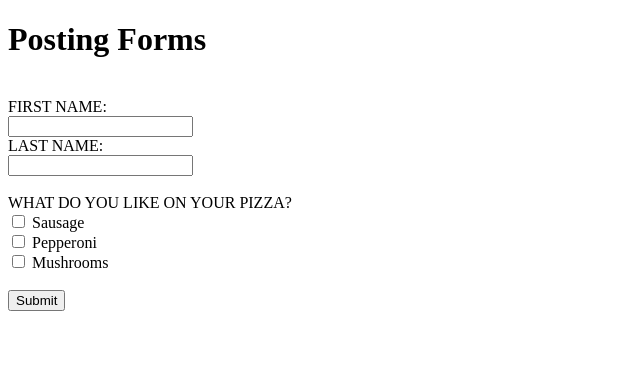
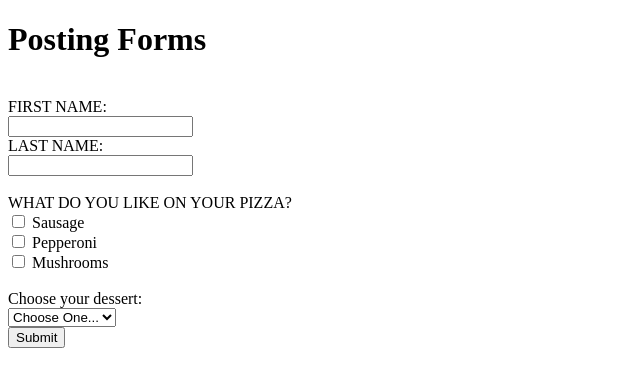
Before and after one commit to disensee/Advnaced-Web-Dev-Class-Repo, a PHP site: page /simple-form.php in a window 1280 px wide. Shown: the top 387 px of the page, without its empty margins (0-640 px from the left). Run offline with PHP 8.4, Linux system fonts and the light colour scheme.

Commit message:
Added dessert select box and validation for dessert select box

```diff
--- a/php/simple-form.php
+++ b/php/simple-form.php
@@ -3,6 +3,7 @@
 $first_name = "";
 $last_name = "";
 $pizza_toppings = array();
+$dessert_choice = "";
 
 $validation_errors = array();
 
@@ -19,6 +20,7 @@ if($_SERVER['REQUEST_METHOD'] == "POST"){
 
   //SHORTCUT FOR ABOVE IF STATEMENT
     $pizza_toppings = $_POST['pizza_toppings'] ?? $pizza_toppings;
+    $dessert_choice = $_POST['dessert_choice'];
 
   //STEP 2 - Validate the user input
   //If we find a problem with something
@@ -36,6 +38,10 @@ if($_SERVER['REQUEST_METHOD'] == "POST"){
     $validation_errors['pizza_toppings'] = wrap_err_msg("Please choose at least one topping");
   }
 
+  if($dessert_choice == 0){
+    $validation_errors['dessert_choice'] = wrap_err_msg("Please choose a dessert");
+  }
+
   //STEP 3 - If there are no validation error messages then we can process the data
   if(empty($validation_errors)){
     echo("Thanks, we are processing your data!");
@@ -45,17 +51,6 @@ if($_SERVER['REQUEST_METHOD'] == "POST"){
 
 function wrap_err_msg($msg){
   return "<span class=\"validation\">$msg</span>";
-}
-
-function isChecked($chkName, $value){
-  if(!empty($_POST[$chkName])){
-    foreach($_POST[$chkName] as $chkValue){
-      if($chkValue == $value){
-        return true;
-      }
-    }
-  }
-  return false;
 }
 
 ?>
@@ -102,44 +97,36 @@ function isChecked($chkName, $value){
       //if(isset($validation_errors['pizza_toppings'])){
       //  echo($validation_errors['pizza_toppings']);
       //}
-
       echo($validation_errors['pizza_toppings'] ?? "");
       ?>
       <br>
       <input type="checkbox" name="pizza_toppings[]" value="sausage"
       <?php
-      //MY WAY
-      if(isChecked('pizza_toppings', 'sausage')){
-        echo("checked");
-      }
-
-      //NIALLS WAY
-      //echo(in_array("sausage", $pizza_toppings) ? "checked" : "");
+      echo(in_array("sausage", $pizza_toppings) ? "checked" : "");
       ?>
       /> Sausage
       <br>
       <input type="checkbox" name="pizza_toppings[]" value="pepperoni"
       <?php
-      //MY WAY
-      if(isChecked('pizza_toppings', 'pepperoni')){
-        echo("checked");
-      }
-
-      //NIALLS WAY
-      //echo(in_array("pepperoni", $pizza_toppings) ? "checked" : "");
+      echo(in_array("pepperoni", $pizza_toppings) ? "checked" : "");
       ?>/> Pepperoni
       <br>
       <input type="checkbox" name="pizza_toppings[]" value="mushrooms"
       <?php
-      //MY WAY
-      if(isChecked('pizza_toppings', 'mushrooms')){
-        echo("checked");
-      }
-
-      //NIALLS WAY
-      //echo(in_array("mushrooms", $pizza_toppings) ? "checked" : "");
+      echo(in_array("mushrooms", $pizza_toppings) ? "checked" : "");
       ?>/> Mushrooms
       <br>
+      <br>
+      <label>Choose your dessert:</label>
+      <br>
+      <select name="dessert_choice" id="">
+        <option value="0">Choose One...</option>
+        <option value="1" <?php echo($dessert_choice == 1 ? "selected" : ""); ?>>Ice Cream</option>
+        <option value="2" <?php echo($dessert_choice == 2 ? "selected" : ""); ?>>Cake</option>
+      </select>
+      <?php
+      echo($validation_errors['dessert_choice'] ?? "");
+      ?>
       <br>
       <input type="submit" name="btn_submit" value="Submit" />
   </form>
```
